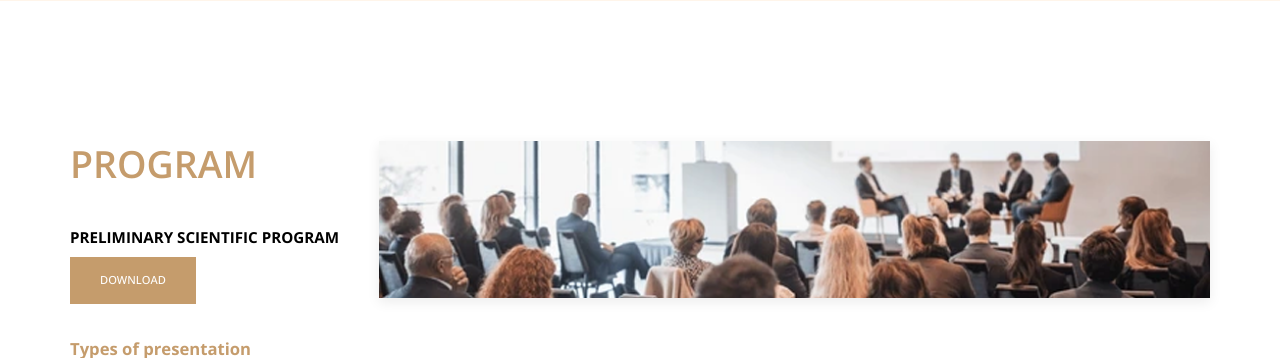
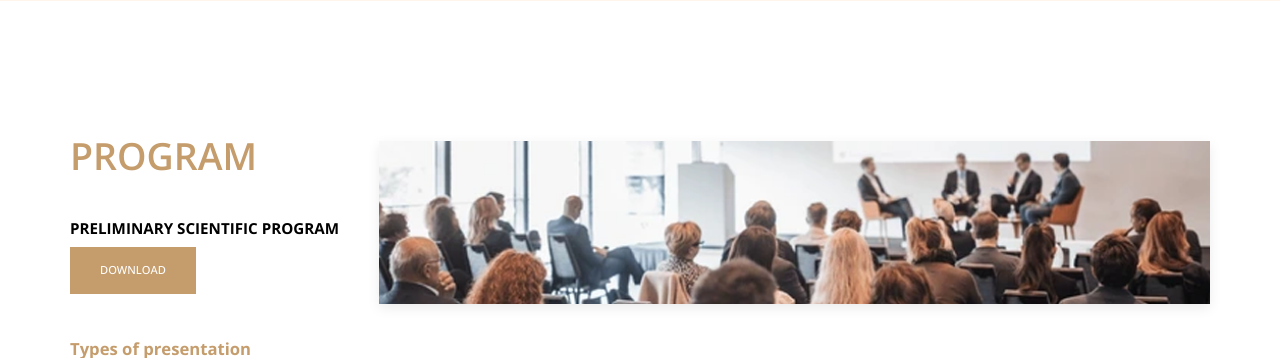
Before and after one commit to arshpharala/EAAOP8, a PHP site: page / in a window 1280 px wide. Shown: the part 6142-6500 px from the top of the page. Run offline with PHP 8.4, Linux system fonts and the light colour scheme.

Commit message:
`Updated main.css and program/_program.scss files with minor styling changes`

```diff
--- a/assets/css/main.css
+++ b/assets/css/main.css
@@ -1165,29 +1165,32 @@
   display: flex;
   justify-content: space-between;
   flex-direction: column;
-  gap: 1rem;
-}
-@media (min-width: 45rem) {
-  .program__header {
-    gap: 2.5rem;
-  }
+  height: 100%;
 }
 .program__title {
   color: #c59c6c;
+  line-height: 0.8;
 }
 .program__subtitle {
   font-size: 13px;
   text-transform: uppercase;
   font-weight: 700;
-  margin-bottom: 0.5rem;
+  padding-bottom: 0.5rem;
 }
 @media (min-width: 60rem) {
   .program__subtitle {
     font-size: 15.17px;
   }
 }
+.program__sub-content {
+  padding-bottom: 10px;
+}
+.program__banner {
+  height: 100%;
+}
 .program__banner img {
   width: 100%;
+  height: 100%;
   object-fit: cover;
   box-shadow: 0 4px 12px rgba(0, 0, 0, 0.08);
 }
--- a/assets/scss/components/program/_program.scss
+++ b/assets/scss/components/program/_program.scss
@@ -27,31 +27,34 @@
     display: flex;
     justify-content: space-between;
     flex-direction: column;
-    gap:1rem;
-
-    @include responsive(md) {
-      gap: 2.5rem;
-    }
+    height: 100%;
   }
 
   &__title {
     color: $primary-color;
+    line-height: 0.8;
   }
 
   &__subtitle {
     font-size: 13px;
     text-transform: uppercase;
     font-weight: 700;
-    margin-bottom: 0.5rem;
+    padding-bottom: 0.5rem;
 
     @include responsive(lg) {
       font-size: 15.17px;
     }
   }
 
+  &__sub-content{
+    padding-bottom: 10px;
+  }
+
   &__banner {
+    height: 100%;
     img {
       width: 100%;
+      height: 100%;
       object-fit: cover;
       box-shadow: 0 4px 12px rgba(0, 0, 0, 0.08);
     }
--- a/index.html
+++ b/index.html
@@ -1333,7 +1333,7 @@
           <!-- Left: Header -->
           <div class="program__header">
             <h1 class="program__title">Program</h1>
-            <div>
+            <div class="program__sub-content">
               <h2 class="program__subtitle">Preliminary Scientific Program</h2>
               <a
                 href="assets/docs/program.pdf"
```
Also changed, not shown: 1 other file.
